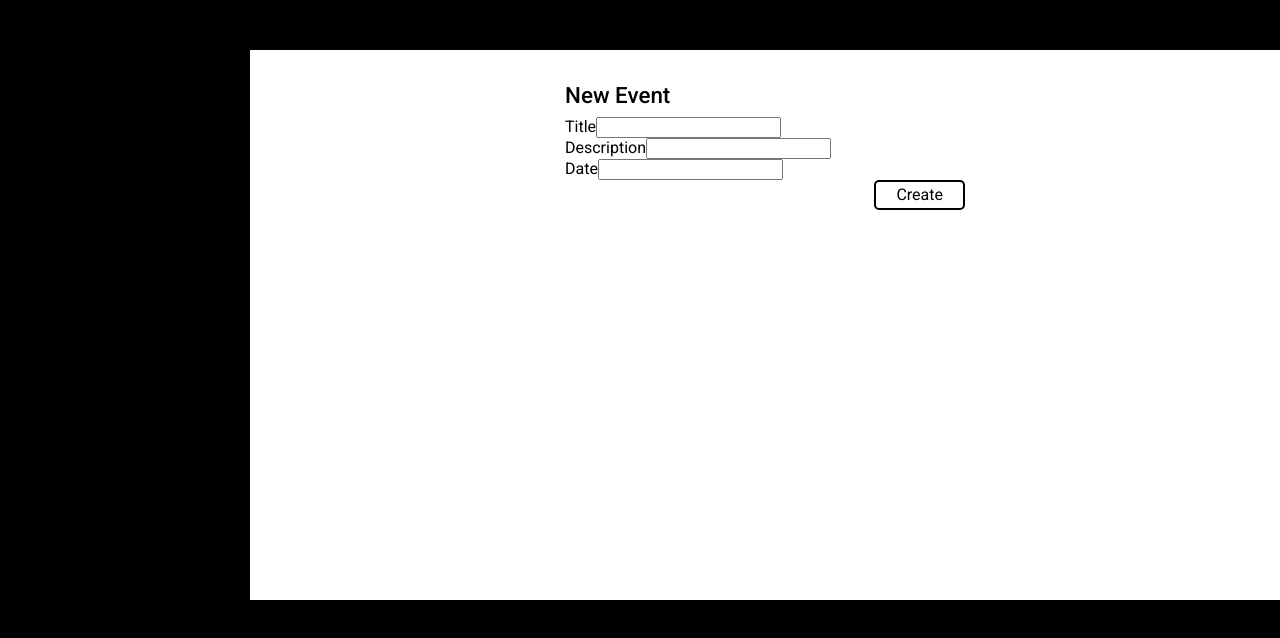
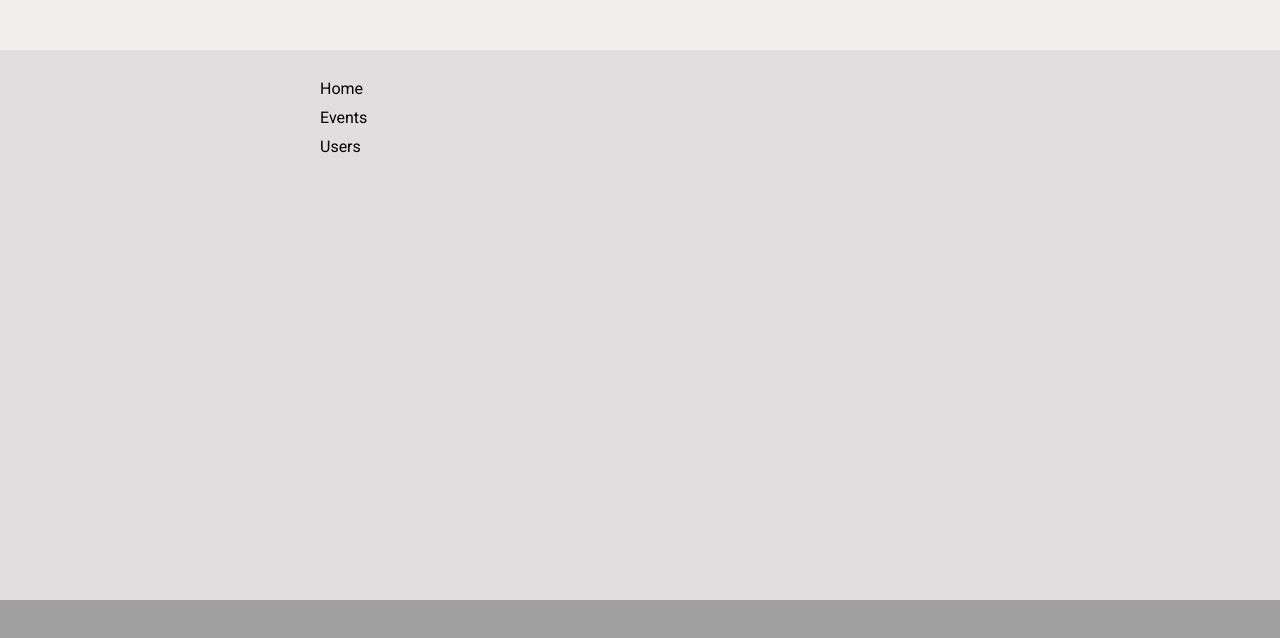
Before and after one commit to gdenn/clan-social-hub, a Next.js app: page / in a window 1280 px wide. Shown: the top 638 px of the page. Built offline with nearby package versions, Linux system fonts and the light colour scheme.

Commit message:
Add menu

```diff
--- a/components/layout/Layout.module.css
+++ /dev/null
@@ -1,33 +0,0 @@
-.container {
-    display: flex;
-    flex-direction: column;
-    height: 100vh;
-    width: 100vw;
-}
-
-.header {
-    height: 50px;
-    width: 100vw;
-    background-color: black;
-}
-
-.main {
-    display: flex;
-    flex-direction: row;
-    flex-grow: 1;
-}
-
-.footer {
-    height: 200px;
-    width: 100vw;
-    background-color: black;
-}
-
-.nav {
-    width: 250px;
-    background-color: black;
-}
-
-.contentContainer {
-    flex-grow: 1;
-}
--- /dev/null
+++ b/components/layout/Layout.module.scss
@@ -0,0 +1,77 @@
+@import '../../styles/common.scss';
+
+.centerContent {
+    padding: 0 25% 0 25%;
+}
+
+.margin-top {
+    margin: $space-xl 0 $space-xl 0;
+}
+
+.pageWrapper {
+    display: flex;
+    flex-direction: column;
+    height: 100vh;
+    width: 100vw;
+}
+
+.container {
+    @extend .centerContent;
+
+    display: flex;
+    flex-direction: row;
+    flex-grow: 1;
+    width: 100%;
+    background-color: $gray-bg;
+}
+
+.left, .right {
+    width: 250px;
+}
+
+.main {
+    flex-grow: 1;
+}
+
+.main > * {
+    @extend .margin-top;
+
+    margin: 0 $space-l 0 $space-l;
+}
+
+.header {
+    @extend .shadow-1dp;
+    @extend .centerContent;
+
+    height: 50px;
+    width: 100vw;
+    background-color: $white-bg;
+}
+
+.footer {
+    height: 200px;
+    width: 100vw;
+    background-color: rgb(160, 159, 159);
+}
+
+.nav {
+    @extend .margin-top;
+
+    width: 250px;
+    width: 100%;
+
+    ul {
+        display: flex;
+        flex-direction: column;
+    }
+
+    ul > li {
+        list-style: none;
+        line-height: 1.8rem;
+    }
+
+    ul > li:hover {
+        text-decoration: underline;
+        cursor: pointer;
+    }
+}
--- a/components/layout/Layout.tsx
+++ b/components/layout/Layout.tsx
@@ -1,43 +1,55 @@
 import React, { ReactNode } from 'react'
-import Head from "next/head";
+import Head from "next/head"
 
-import styles from './Layout.module.css'
+import styles from './Layout.module.scss'
+import Link from 'next/link'
 
 interface LayoutProps {
-    children: ReactNode
+  children: ReactNode
+  menuItems: MenuItems
 }
 
-const Header = () => (
-    <header className={styles.header}>
+interface MenuItem {
+  name: string
+  linkTo: string
+}
 
-    </header>
-)
+type MenuItems = MenuItem[]
 
-const Nav = () => (
-    <div className={styles.nav}></div>
-)
-
-const Footer = () => (
-    <footer className={styles.footer}></footer>
-)
+const menuItems: MenuItems = [
+  { name: "Home", linkTo: "/" },
+  { name: "Events", linkTo: "/events" },
+  { name: "Users", linkTo: "/users" },
+]
 
 const Layout  = ({ children }: LayoutProps) => {
     return (
-      <div className={styles.container}>
+      <div className={styles.pageWrapper}>
         <Head>
           <title>Create Next App</title>
           <meta name="description" content="Generated by create next app" />
           <link rel="icon" href="/favicon.ico" />
         </Head>
-        <Header />
 
-        <main className={styles.main}>
-          <Nav></Nav>
-          <div className={styles.contentContainer}>{children}</div>
-        </main>
-        <Footer />
+        <header className={styles.header}></header>
+
+        <div className={styles.container}>
+          <div className={styles.left}>
+            <div className={styles.nav}>
+              <ul>
+                {menuItems.map(({ name, linkTo }) => (
+                  <Link key={`nav-${name}`} href={linkTo}><li>{name}</li></Link>
+                ))}
+              </ul>
+            </div>
+          </div>
+          <main className={styles.main}>{children}</main>
+          <div className={styles.right}></div>
+        </div>
+
+        <footer className={styles.footer}></footer>
       </div>
-    );
+    )
 }
 
 export default Layout
--- a/pages/index.tsx
+++ b/pages/index.tsx
@@ -11,7 +11,7 @@ import styles from '../styles/Home.module.css'
 const Home: NextPage = () => {
   return (
     <Layout>
-      <div className={styles.container}>
+      {/* <div className={styles.container}>
         <InputGroup label="New Event">
           <InputForm>Title</InputForm>
           <InputForm>Description</InputForm>
@@ -20,7 +20,7 @@ const Home: NextPage = () => {
             <Button>Create</Button>
           </ButtonGroup>
         </InputGroup>
-      </div>
+      </div> */}
     </Layout>
   );
 }
--- /dev/null
+++ b/styles/common.scss
@@ -0,0 +1,15 @@
+.shadow-1dp {
+    box-shadow: 0 1px 3px rgba(0,0,0,0.12), 0 1px 2px rgba(0,0,0,0.24);
+}
+
+.shadow-2dp {
+    box-shadow: 0 3px 6px rgba(0,0,0,0.16), 0 3px 6px rgba(0,0,0,0.23);
+}
+
+$gray-bg: rgb(224, 222, 222);
+$white-bg: rgb(241, 238, 238);
+
+$space-s: 5px;
+$space-m: 10px;
+$space-l: 15px;
+$space-xl: 25px;
```
